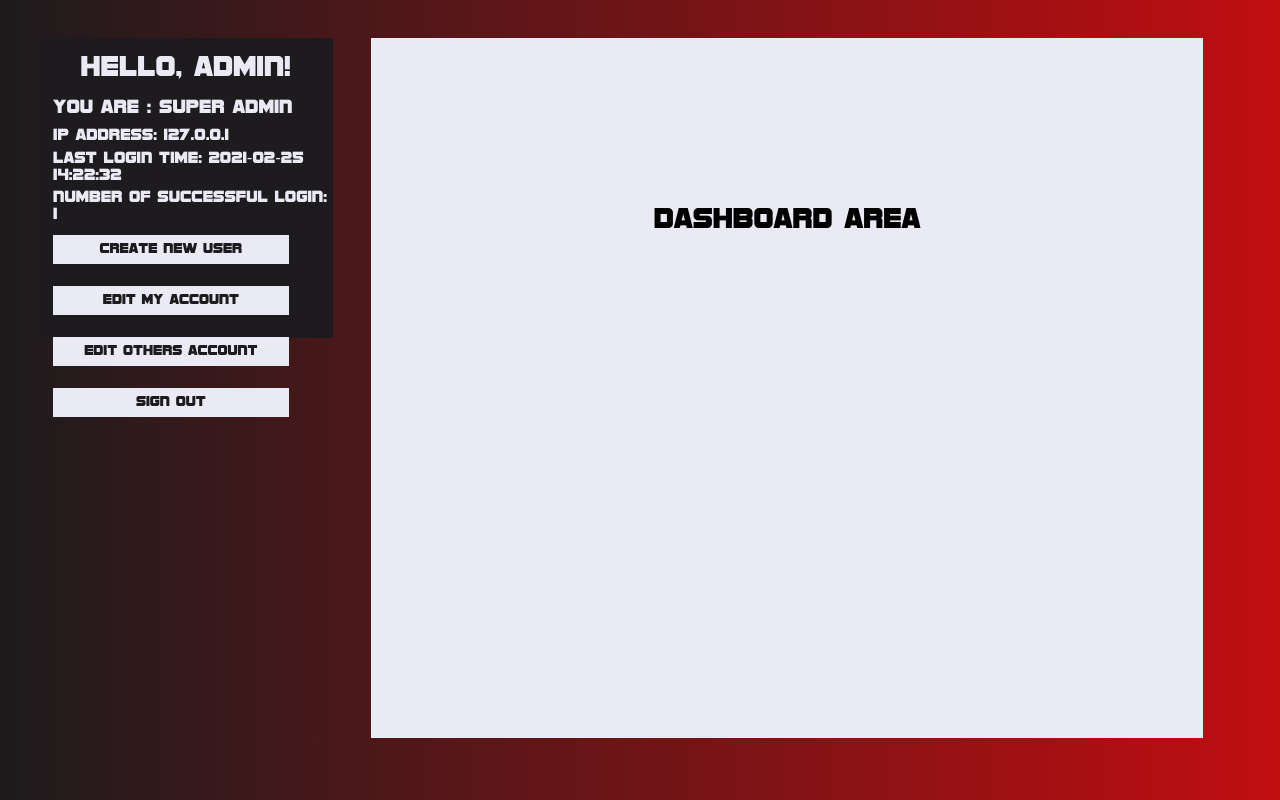
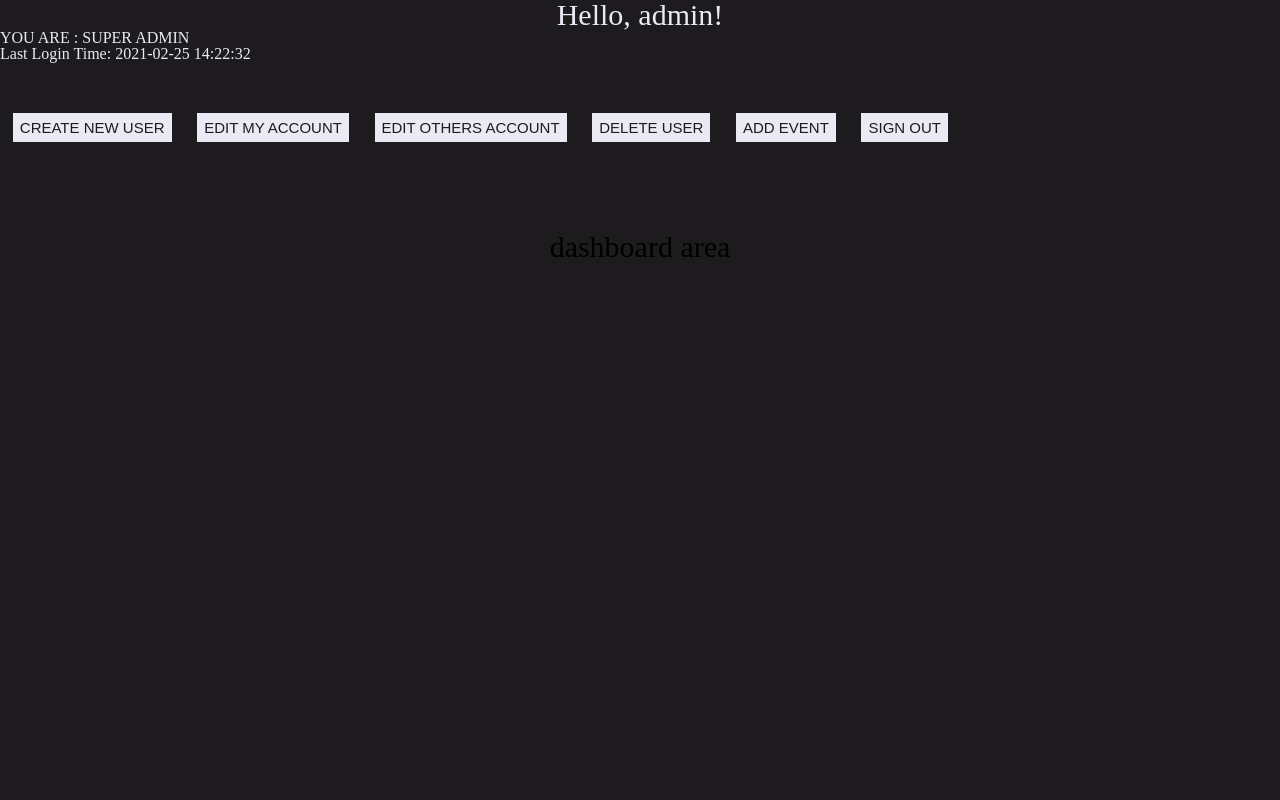
Before and after one commit to elina-petrova/Petrova_E_Tran_MT_Yu_J_Meng_Z_Oka_R_LondonRefereesGroup, a PHP site: page /Petrova_E_Tran_MT_Yu_J_Meng_Z_Oka_R_LondonRefereesGroup/admin/index.php in a window 1280 px wide. Run offline with PHP 8.4, Linux system fonts and the light colour scheme; a user stored in the database is signed in.

Commit message:
admin delete user

```diff
--- a/admin/admin_editotheruser.php
+++ b/admin/admin_editotheruser.php
@@ -9,7 +9,7 @@ admin_access_only();
 
 $id = $_SESSION['user_id'];//define in login.php
 
-$users = getAllUsers($id);
+$users = getOtherUsers($id);
 
 if(!$users){
     $messager = 'Fail to get user list';
--- a/admin/index.php
+++ b/admin/index.php
@@ -20,24 +20,25 @@ confirm_logged_in();//only login in user can see the index.php page
             <div class="login_info">
                 <h2>Hello, <?php echo $_SESSION['user_name'];?>! </h2>
                 <h3>You are : <?php echo getCurrentUserLevel();?></h3>
-                <h4>IP address:  <?php echo $_SESSION['user_ip']?></h4>
                 <h4>Last Login Time: <?php echo $_SESSION['last_login']; ?></h4>
-                <h4>Number of Successful Login: <?php echo $_SESSION['login_times'];?></h4>
+
 
             </div>
 
             <div class="login_user_buttons">
                 <?php if(!empty($_SESSION['user_level'])):?>
-                <a href="admin_createuser.php">Create New User</a>
+                <a href="admin_createuser.php">CREATE NEW USER</a>
                 <?php endif;?>
                  <br>
-                <a href="admin_edituser.php">Edit My Account</a>
+                <a href="admin_edituser.php">EDIT MY ACCOUNT</a>
                 <br>
                 <?php if($_SESSION['user_level'] ==2):?>
-                <a href="admin_editotheruser.php">Edit Others Account</a>
+                <a href="admin_editotheruser.php">EDIT OTHERS ACCOUNT</a>
+                <a href="admin_deleteuser.php">DELETE USER</a>
+                <a href="admin_addevent.php">ADD EVENT</a>
                 <?php endif;?>
                 <br>
-                <a href="admin_logout.php">Sign Out</a>
+                <a href="admin_logout.php">SIGN OUT</a>
             </div>
 
         </div>
--- a/admin/scripts/login.php
+++ b/admin/scripts/login.php
@@ -21,7 +21,7 @@ function login($username, $password, $ip) {
        //if found user exist in user database, get him in!
 
        if ($found_user['user_status'] ==='locked') {
-        return "You account has locked, please contact admin";
+        return "* You account has locked, please contact admin";
         redirect_to('admin_login.php');
         exit;
     }
@@ -41,7 +41,7 @@ function login($username, $password, $ip) {
             //     echo strtotime($found_user['user_date']).PHP_EOL;
             //     echo time().PHP_EOL;
             //     exit;
-            $new_user_login_time_limits = 2 * 60;
+            $new_user_login_time_limits = 5* 60;
             if ( $diff  > $new_user_login_time_limits ) {
                   // it been more than 2 minutes
                 if ($found_user['user_status'] != 'locked') {
--- a/admin/scripts/user.php
+++ b/admin/scripts/user.php
@@ -4,9 +4,9 @@
 //drop down menu
 function getUserLevelMap(){
     return array(
-        '0' => 'Member',
-        '1' => 'Admin',
-        '2' => 'Super Admin',
+        '0' => 'MEMBER',
+        '1' => 'ADMIN',
+        '2' => 'SUPER ADMIN',
 
     );
 }
@@ -82,19 +82,33 @@ function getSingleUser($user_id){
     }
 }
 
+function getAllUsers(){
+    $pdo = Database::getInstance() -> getConnection();
+
+    $get_all_user_query = 'SELECT * FROM tbl_users ';//SQL placeholder to aviod SQL injection
+    $users = $pdo ->query($get_all_user_query);
+
+    if($users){
+         return $users;
+    }else{
+        return false;
+    }
+
+}
 
 
 
 
 //get all users(not include own account)
-function getAllUsers($user_id){
+function getOtherUsers($user_id){
     $pdo = Database::getInstance() -> getConnection();
 
-    $get_all_user_query = 'SELECT * FROM tbl_users where user_id != :id';//SQL placeholder to aviod SQL injection
+    $get_all_user_query = 'SELECT * FROM tbl_users where user_id != :id AND user_status != :user_status';//SQL placeholder to aviod SQL injection
     $users = $pdo ->prepare($get_all_user_query);
     $get_all_user_result = $users -> execute(
         array(
-            ':id' => $user_id
+            ':id' => $user_id,
+            ':user_status'=>'locked'
         )
         );
 
@@ -104,6 +118,24 @@ function getAllUsers($user_id){
         return false;
     }
 
+}
+
+
+function deleteUser($user_id){
+    $pdo = Database::getInstance() -> getConnection();
+
+    $delete_user_query = 'DELETE FROM tbl_user WHERE user_id = :id ';//SQL placeholder to aviod SQL injection
+    $delete_user_set = $pdo ->prepare($delete_user_query);
+    $delete_user_result = $delete_user_set -> execute(
+        array(
+            ':id' => $user_id
+        )
+        );
+    if($delete_user_result && $delete_user_set -> rowCount()>0){
+        redirect_to('admin_deleteuser.php');
+    }else{
+        return false;
+    }
 }
 
 
--- a/assets/sass/main.scss
+++ b/assets/sass/main.scss
@@ -1,7 +1,7 @@
 
 @import "modules/_vars.scss";
 @import "modules/_defaults.scss";
-@import "modules/_fonts.scss";
+
 //cms
 @import "modules/_loginform.scss";
 @import "modules/_index.scss";
--- a/assets/sass/modules/_createuser.scss
+++ b/assets/sass/modules/_createuser.scss
@@ -14,11 +14,14 @@
     }
 
 
+
 }
 
 .create_user_form{
 
-    justify-content:space-around;
+
+    display: flex;
+    flex-direction: column;
 
     input[type=text]{
         text-decoration: none;
@@ -26,7 +29,7 @@
         color: black;
         font-size: 13px;
         padding: 5px 20px;
-        height: 20px;
+        height: 30px;
         margin: 2%;
         transition: all 0.5s;
         cursor: pointer;
@@ -38,7 +41,7 @@
         color: black;
         font-size: 13px;
         padding: 5px 20px;
-        height: 20px;
+        height: 30px;
         margin: 2%;
         transition: all 0.5s;
         cursor: pointer;
--- a/assets/sass/modules/_defaults.scss
+++ b/assets/sass/modules/_defaults.scss
@@ -3,9 +3,25 @@ $default-padding: 6rem;
 .hidden{
     display: none;
 }
+
 .cms{
-    background-image: $main-bg-color;
-    font-family: $default-font-family !important;
+    background-color: $black;
+    // background-image: $main-bg-color;
+    font-family: SF Sports Night NS;
+
+    p{
+        font-family: monotype-grotesque,sans-serif !important;
+    }
+    a {
+        font-family: monotype-grotesque,sans-serif;
+    }
+    button{
+        font-family: monotype-grotesque,sans-serif;
+    }
+
+    input{
+        font-family: monotype-grotesque,sans-serif;
+    }
 }
 
 *{
--- a/assets/sass/modules/_fonts.scss
+++ /dev/null
@@ -1,4 +0,0 @@
-@font-face {
-    font-family: 'SfSportsNightNs';
-    src:  url('../../assets/fonts/SfSportsNightNs.ttf')  format('truetype'),
-}
--- a/assets/sass/modules/_index.scss
+++ b/assets/sass/modules/_index.scss
@@ -1,17 +1,13 @@
 .index_php{
     display: flex;
-    flex-direction: row;
+    flex-direction: column;
 
     .dashboard_area{
         margin-top: 3%;
-        background-color: $white;
-        border-color: $red;
-        width: 65%;
-        height: 700px;
         h2{
             text-align: center;
             font-size: 30px;
-            margin-top: 20%;
+
         }
     }
 
@@ -20,13 +16,8 @@
 
 
 .login_user{
-    margin: 3%;
     background-color: $black;
-    width: 23%;
-    height: 300px;
     color: $white;
-
-
     .login_info{
         margin: 0 auto;
         background-color: $black;
@@ -34,25 +25,14 @@
 
     h2{
         font-size: 30px;
-        padding: 5%;
         text-align: center;
     }
 
-    h3{
-        font-size: 20px;
-        margin-left: 5%;
-        padding-bottom: 1%;
-    }
 
-    h4{
-        font-size: 17px;
-        padding-top: 2%;
-        margin-left: 5%;
-    }
 
 .login_user_buttons{
     display: flex;
-    flex-direction: column;
+    flex-direction:row;
     margin: 3% 0;
     a{
         text-decoration: none;
@@ -61,12 +41,12 @@
         color: $black;
         background-color: $white;
         text-align: center;
-        width: 80%;
+        width: auto;
         font-size: 15px;
-        padding: 5px 10px;
+        padding: 5px;
         transition: all 0.5s;
         cursor: pointer;
-        margin: 1% 5%;
+        margin: 1% ;
     }
 
     a:hover{
--- a/assets/sass/modules/_vars.scss
+++ b/assets/sass/modules/_vars.scss
@@ -3,7 +3,8 @@ $black:#1D1B1D;
 $white:#EAEAF4;
 $grey: #5B595A;
 $main-bg-color: linear-gradient(to left, $red  , $black);
+// $main-bg-color:  $black;
 
-$default-font-family: 'SfSportsNightNs',Fallback, Arial, "sans-serif";
+
 
 $offset: 10%;
```
Also changed, not shown: admin/admin_createuser.php (+16 -11 lines), admin/admin_deleteuser.php (added, +69 -0 lines), admin/admin_login.php (+7 -19 lines), assets/sass/modules/_loginform.scss (+16 -11 lines), public/css/main.css, 2 other files.
